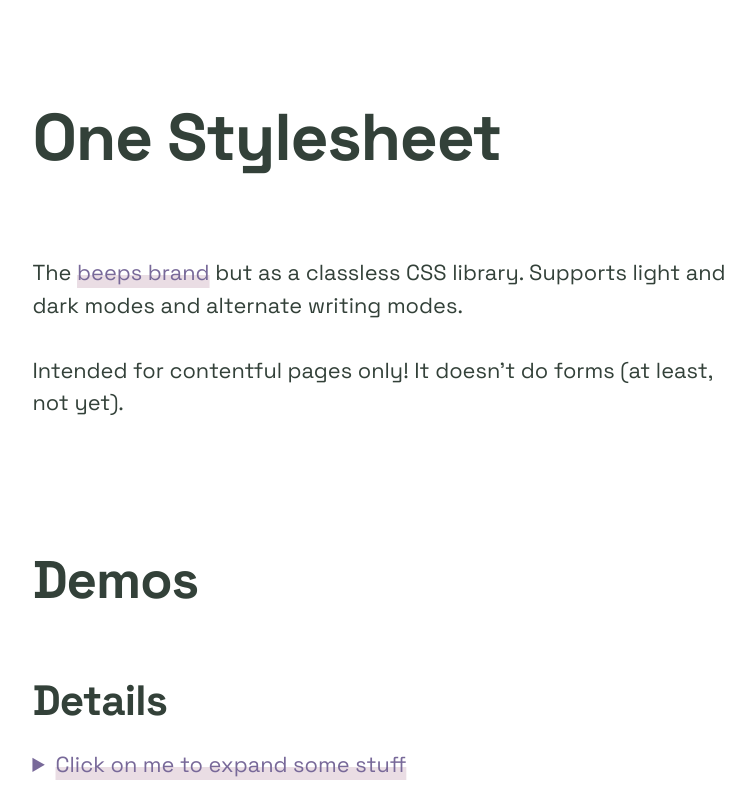
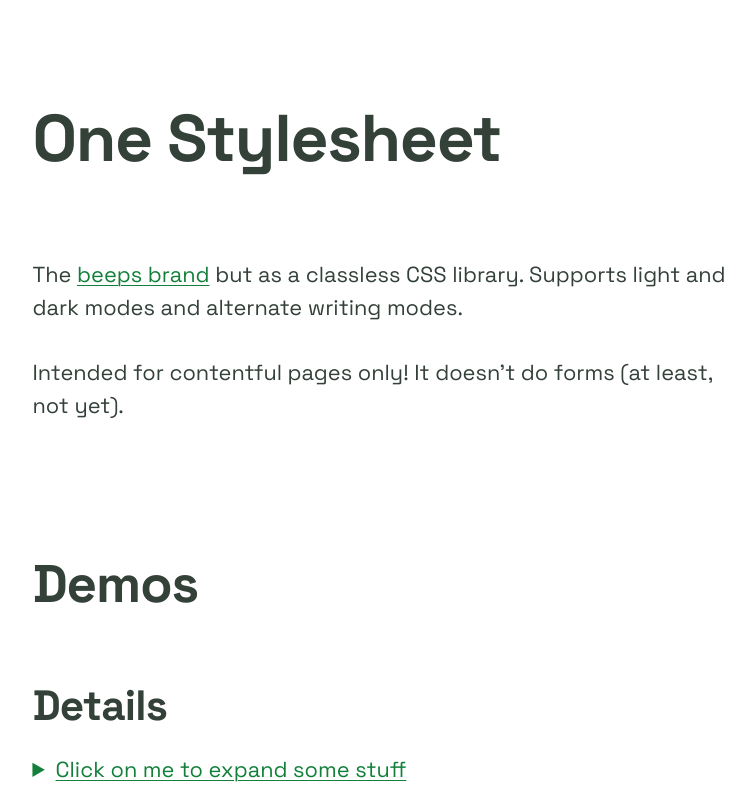
Before and after one commit to querkmachine/one-stylesheet, a plain HTML site: page index.html in a window 1280 px wide. Shown: the top 800 px of the page, without its empty margins (259-1014 px from the left). Drawn offline with Linux system fonts and the light colour scheme.

Commit message:
One Stylesheet v2

```diff
--- a/one-stylesheet.css
+++ b/one-stylesheet.css
@@ -2,28 +2,15 @@
 
 :root {
   --color-text: #fff;
+  --color-text-subtle: #d4d4d7;
+  --color-text-accent: #00fa17;
   --color-background: #2a2536;
-  --color-accent: oklch(85.29% 0.323 142.82);
-  --color-accent-alt: #786999;
+  --color-surface: #3d364f;
+  --color-link: var(--color-text-accent);
+  --color-link-hover: #12c873;
+  --color-link-visited: var(--color-link-hover);
+  --color-furniture: #786999;
 
-  --color-furniture: var(--color-accent);
-  --color-furniture-alt: var(--color-accent-alt);
-  --color-link: var(--color-accent);
-  --color-link-underline: color-mix(
-    in lch,
-    var(--color-accent) 20%,
-    var(--color-background)
-  );
-  --color-link-underline-hover: color-mix(
-    in lch,
-    var(--color-accent) 40%,
-    var(--color-background)
-  );
-  --color-link-underline-visited: color-mix(
-    in lch,
-    var(--color-accent-alt) 25%,
-    var(--color-background)
-  );
   --color-focus-background: #fc0;
   --color-focus-text: #000;
 
@@ -41,27 +28,27 @@
   --size-4: clamp(2.0736rem, 1.6629rem + 2.0533vi, 3.3569rem);
   --size-5: clamp(2.4883rem, 1.9418rem + 2.7326vi, 4.1962rem);
 
-  --space-1: clamp(0.25rem, 0.21rem + 0.2vi, 0.375rem);
-  --space-2: clamp(0.5rem, 0.44rem + 0.3vi, 0.6875rem);
-  --space-3: clamp(0.75rem, 0.65rem + 0.5vi, 1.0625rem);
-  --space-4: clamp(1rem, 0.88rem + 0.6vi, 1.375rem);
-  --space-5: clamp(1.5rem, 1.32rem + 0.9vi, 2.0625rem);
-  --space-6: clamp(2rem, 1.76rem + 1.2vi, 2.75rem);
-  --space-7: clamp(3rem, 2.64rem + 1.8vi, 4.125rem);
-  --space-8: clamp(4rem, 3.52rem + 2.4vi, 5.5rem);
-  --space-9: clamp(6rem, 5.28rem + 3.6vi, 8.25rem);
+  --space-1: clamp(0.3125rem, 0.2908rem + 0.1087vw, 0.375rem);
+  --space-2: clamp(0.5625rem, 0.519rem + 0.2174vw, 0.6875rem);
+  --space-3: clamp(0.875rem, 0.8098rem + 0.3261vw, 1.0625rem);
+  --space-4: clamp(1.125rem, 1.038rem + 0.4348vw, 1.375rem);
+  --space-5: clamp(1.6875rem, 1.5571rem + 0.6522vw, 2.0625rem);
+  --space-6: clamp(2.25rem, 2.0761rem + 0.8696vw, 2.75rem);
+  --space-7: clamp(3.375rem, 3.1141rem + 1.3043vw, 4.125rem);
+  --space-8: clamp(4.5rem, 4.1522rem + 1.7391vw, 5.5rem);
+  --space-9: clamp(6.75rem, 6.2283rem + 2.6087vw, 8.25rem);
 
-  --space-1-2: clamp(0.25rem, 0.11rem + 0.7vi, 0.6875rem);
-  --space-2-3: clamp(0.5rem, 0.32rem + 0.9vi, 1.0625rem);
-  --space-3-4: clamp(0.75rem, 0.55rem + 1vi, 1.375rem);
-  --space-4-5: clamp(1rem, 0.66rem + 1.7vi, 2.0625rem);
-  --space-5-6: clamp(1.5rem, 1.1rem + 2vi, 2.75rem);
-  --space-6-7: clamp(2rem, 1.32rem + 3.4vi, 4.125rem);
-  --space-7-8: clamp(3rem, 2.2rem + 4vi, 5.5rem);
-  --space-8-9: clamp(4rem, 2.64rem + 6.8vi, 8.25rem);
+  --space-1-2: clamp(0.3125rem, 0.1821rem + 0.6522vw, 0.6875rem);
+  --space-2-3: clamp(0.5625rem, 0.3886rem + 0.8696vw, 1.0625rem);
+  --space-3-4: clamp(0.875rem, 0.7011rem + 0.8696vw, 1.375rem);
+  --space-4-5: clamp(1.125rem, 0.7989rem + 1.6304vw, 2.0625rem);
+  --space-5-6: clamp(1.6875rem, 1.3179rem + 1.8478vw, 2.75rem);
+  --space-6-7: clamp(2.25rem, 1.5978rem + 3.2609vw, 4.125rem);
+  --space-7-8: clamp(3.375rem, 2.6359rem + 3.6957vw, 5.5rem);
+  --space-8-9: clamp(4.5rem, 3.1957rem + 6.5217vw, 8.25rem);
 
   --grid-max-width: 50ch;
-  --grid-gutter: clamp(1rem, 0.2653rem + 3.6735vi, 3.25rem);
+  --grid-gutter: clamp(1.125rem, 0.6269rem + 2.4904vw, 2.75rem);
   --grid-gutter-half: calc(var(--grid-gutter) / 2);
 
   --border-hairline: 1px;
@@ -72,9 +59,11 @@
 @media (prefers-color-scheme: light) {
   :root {
     --color-text: #334139;
-    --color-background: #fff;
-    --color-accent: #786999;
-    --color-accent-alt: #97e697;
+    --color-text-subtle: #586b60;
+    --color-text-accent: #12803b;
+    --color-background: #ffffff;
+    --color-surface: #f4f3f7;
+    --color-link-hover: #2baf5d;
   }
 }
 
@@ -209,14 +198,23 @@ kbd {
   box-shadow: inset 0 -1px 0 currentcolor;
 }
 
+mark,
+ins,
+a,
+details summary {
+  text-decoration: underline;
+  text-decoration-thickness: max(1px, 0.0625rem);
+  text-underline-offset: 0.1578em;
+}
+
 mark {
-  background-color: var(--color-link-underline-visited);
-  border-block-end: 0.2em solid
-    color-mix(
-      in lch,
-      var(--color-text) 25%,
-      var(--color-link-underline-visited)
-    );
+  color: var(--color-text);
+  background-color: var(--color-surface);
+  text-decoration-style: wavy;
+}
+
+ins {
+  text-decoration-style: double;
 }
 
 /**
@@ -257,21 +255,16 @@ li + li {
 a,
 details summary {
   color: var(--color-link);
-  text-decoration: underline;
-  text-decoration-thickness: 0.6em;
-  text-decoration-color: var(--color-link-underline);
-  text-decoration-skip-ink: none;
-  text-underline-offset: -0.25em;
   word-break: break-word;
 }
 
 a:visited {
-  text-decoration-color: var(--color-link-underline-visited);
+  color: var(--color-link-visited);
 }
 
 a:hover,
 details summary:hover {
-  text-decoration-color: var(--color-link-underline-hover);
+  color: var(--color-link-hover);
 }
 
 /**
@@ -320,15 +313,15 @@ blockquote p:last-child::after {
  */
 
 code {
-  --color-code-background: var(--color-background);
+  --color-code-background: var(--color-surface);
   --color-code-text: var(--color-text);
-  --color-code-border: var(--color-furniture-alt);
-  padding-inline: 0.2em;
+  --color-code-border: var(--color-furniture);
   border: var(--border-hairline) solid var(--color-code-border);
   color: var(--color-code-text);
   background-color: var(--color-code-background);
   font-family: var(--font-code);
   font-feature-settings: "lnum", "liga" 0, "calt" 0;
+  padding-inline: 0.2em;
   white-space: normal;
   word-break: break-word;
 }
@@ -350,12 +343,12 @@ pre code {
   padding: var(--space-3);
   border-width: var(--border-regular);
   white-space: break-spaces;
+  word-break: normal;
   word-spacing: normal;
-  word-break: normal;
   word-wrap: normal;
   hyphens: none;
+  overflow-x: auto;
   tab-size: 4;
-  overflow-x: auto;
 }
 
 /**
```
Also changed, not shown: CHANGELOG.md.
